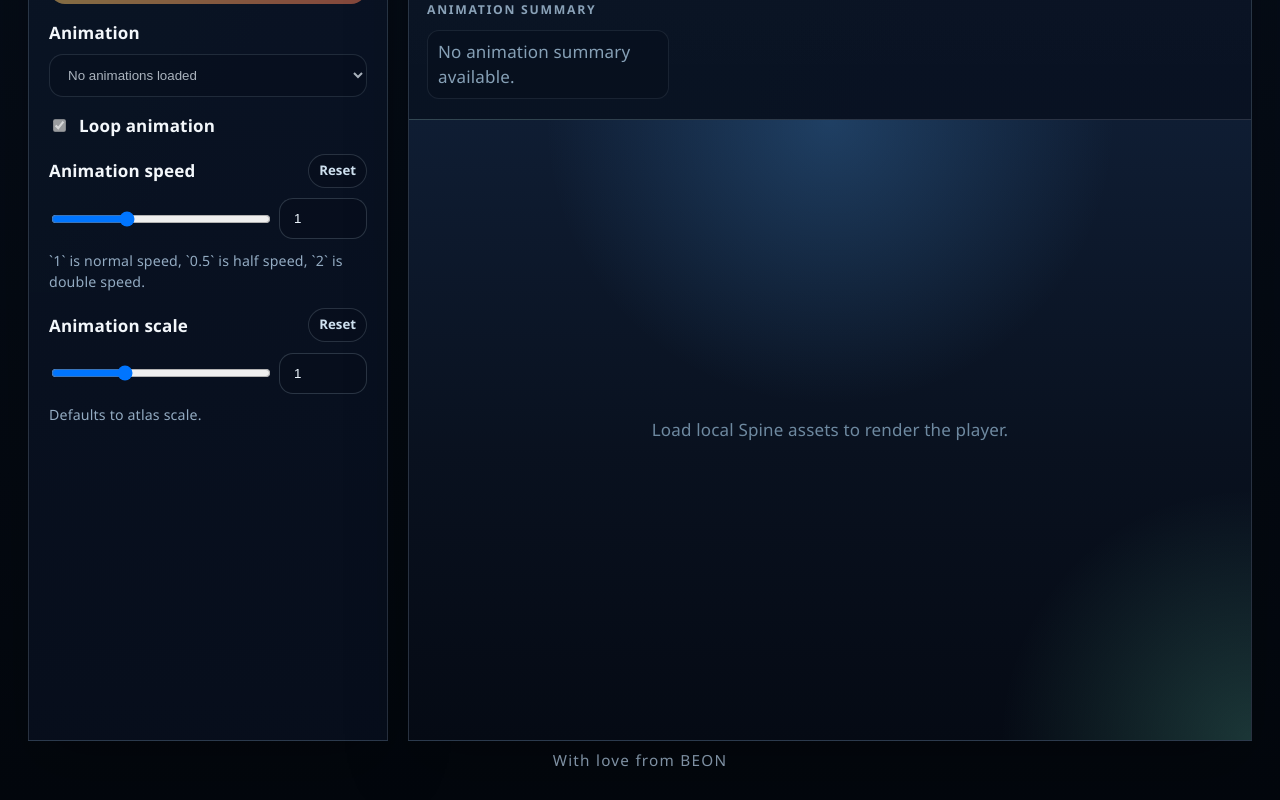
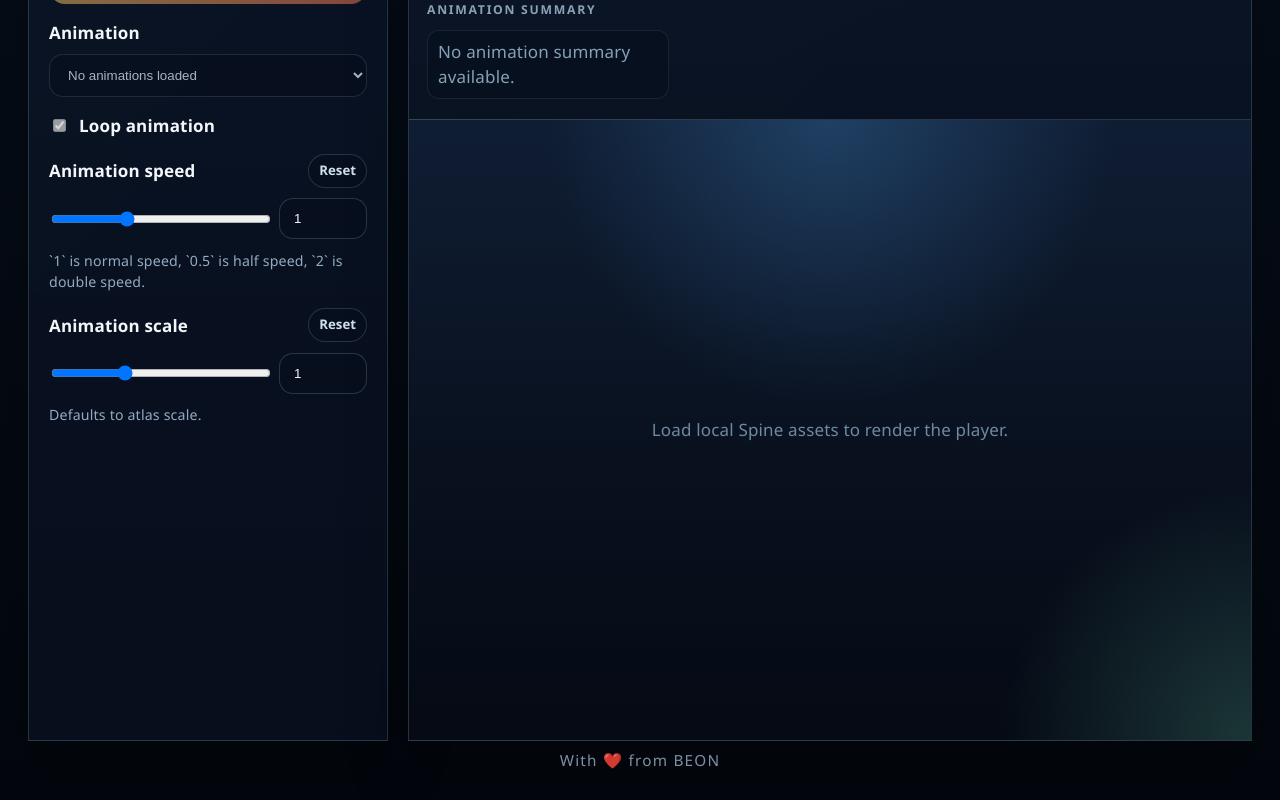
Before and after one commit to vaso991/spine-player, a React (Vite) app: page / in a window 1280 px wide. Shown: the part 783-1583 px from the top of the page. Built offline with nearby package versions, Linux system fonts and the light colour scheme.

Commit message:
style: update footer text to include heart emoji

```diff
--- a/src/App.tsx
+++ b/src/App.tsx
@@ -1391,7 +1391,7 @@ function App() {
         </div>
       </section>
 
-      <footer className="app-footer">With love from BEON</footer>
+      <footer className="app-footer">With ❤️ from BEON</footer>
     </main>
   )
 }
```
